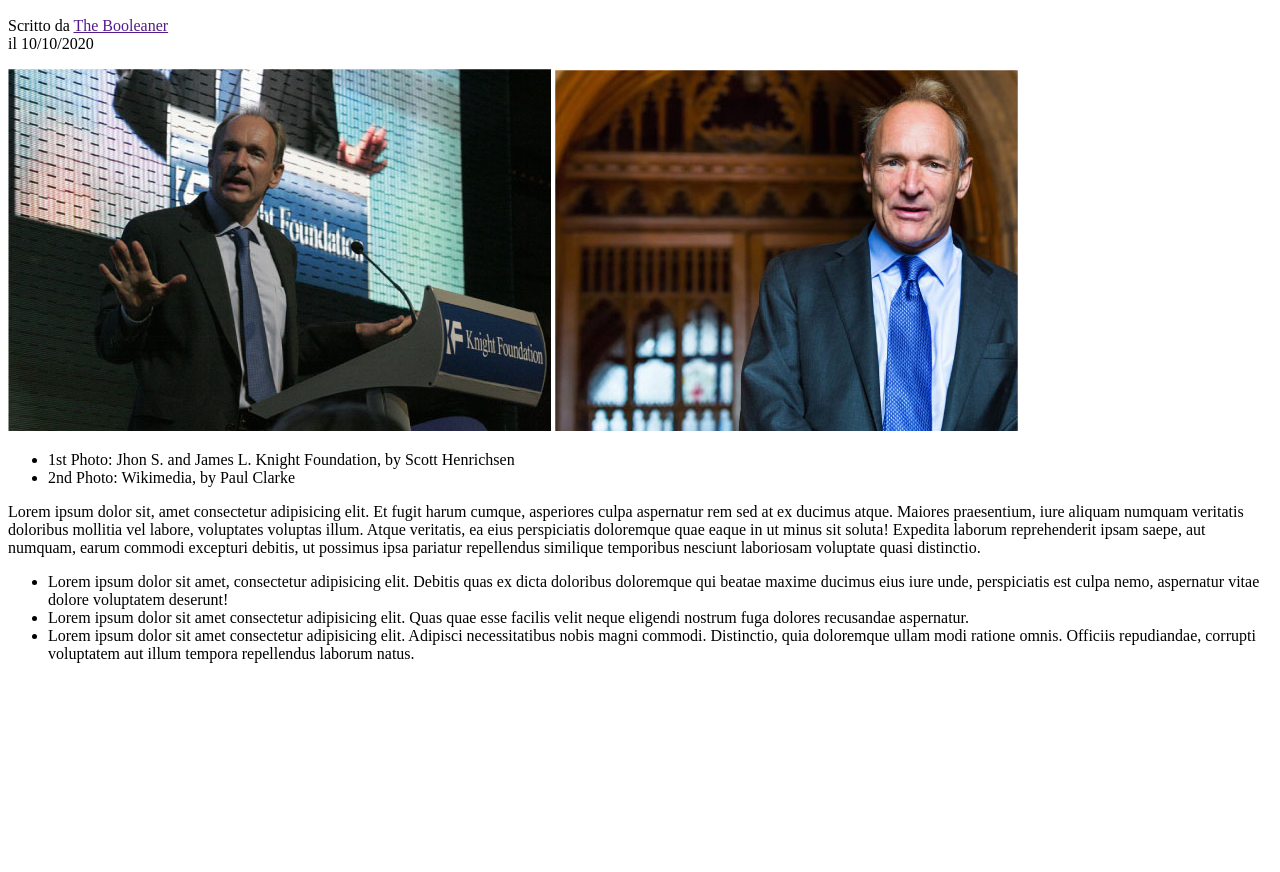
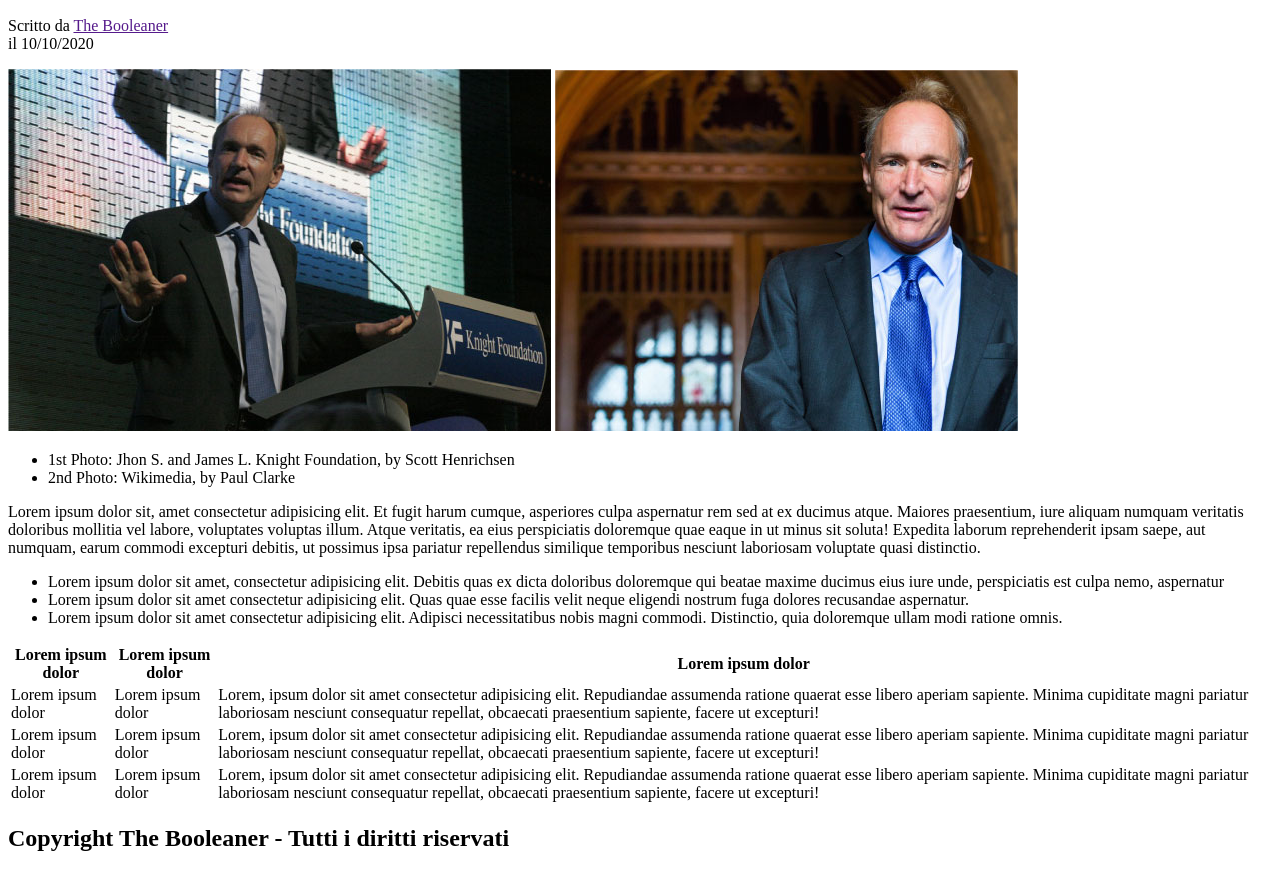
Before and after one commit to AlessandroScarlatti02/html-css-booleaner, a plain HTML site: page index.html in a window 1280 px wide. Shown: the part 110-982 px from the top of the page. Before the commit the page ends 800 px from the top, so only its background shows below. Drawn offline with Linux system fonts and the light colour scheme.

Commit message:
UP: index.html-table-footer

```diff
--- a/index.html
+++ b/index.html
@@ -32,19 +32,57 @@
             <ul>
                 <li>
                     Lorem ipsum dolor sit amet, consectetur adipisicing elit. Debitis quas ex dicta doloribus doloremque
-                    qui beatae maxime ducimus eius iure unde, perspiciatis est culpa nemo, aspernatur vitae dolore
-                    voluptatem deserunt!
+                    qui beatae maxime ducimus eius iure unde, perspiciatis est culpa nemo, aspernatur
                 </li>
                 <li>Lorem ipsum dolor sit amet consectetur adipisicing elit. Quas quae esse facilis velit neque eligendi
                     nostrum fuga dolores recusandae aspernatur.
                 </li>
                 <li>Lorem ipsum dolor sit amet consectetur adipisicing elit. Adipisci necessitatibus nobis magni
-                    commodi. Distinctio, quia doloremque ullam modi ratione omnis. Officiis repudiandae, corrupti
-                    voluptatem aut illum tempora repellendus laborum natus.
+                    commodi. Distinctio, quia doloremque ullam modi ratione omnis.
                 </li>
             </ul>
         </section>
+        <section>
+            <table>
+                <thead>
+                    <tr>
+                        <th>Lorem ipsum dolor</th>
+                        <th>Lorem ipsum dolor</th>
+                        <th>Lorem ipsum dolor</th>
+                    </tr>
+                </thead>
+                <tbody>
+                    <tr>
+                        <td>Lorem ipsum dolor</td>
+                        <td>Lorem ipsum dolor</td>
+                        <td>Lorem, ipsum dolor sit amet consectetur adipisicing elit. Repudiandae assumenda ratione
+                            quaerat esse libero aperiam sapiente. Minima cupiditate magni pariatur laboriosam nesciunt
+                            consequatur repellat, obcaecati praesentium sapiente, facere ut excepturi!
+                        </td>
+                    </tr>
+                    <tr>
+                        <td>Lorem ipsum dolor</td>
+                        <td>Lorem ipsum dolor</td>
+                        <td>Lorem, ipsum dolor sit amet consectetur adipisicing elit. Repudiandae assumenda ratione
+                            quaerat esse libero aperiam sapiente. Minima cupiditate magni pariatur laboriosam nesciunt
+                            consequatur repellat, obcaecati praesentium sapiente, facere ut excepturi!
+                        </td>
+                    </tr>
+                    <tr>
+                        <td>Lorem ipsum dolor</td>
+                        <td>Lorem ipsum dolor</td>
+                        <td>Lorem, ipsum dolor sit amet consectetur adipisicing elit. Repudiandae assumenda ratione
+                            quaerat esse libero aperiam sapiente. Minima cupiditate magni pariatur laboriosam nesciunt
+                            consequatur repellat, obcaecati praesentium sapiente, facere ut excepturi!
+                        </td>
+                    </tr>
+                </tbody>
+            </table>
+        </section>
     </main>
+    <footer>
+        <h2>Copyright The Booleaner - Tutti i diritti riservati</h2>
+    </footer>
 </body>
 
 </html>
```
